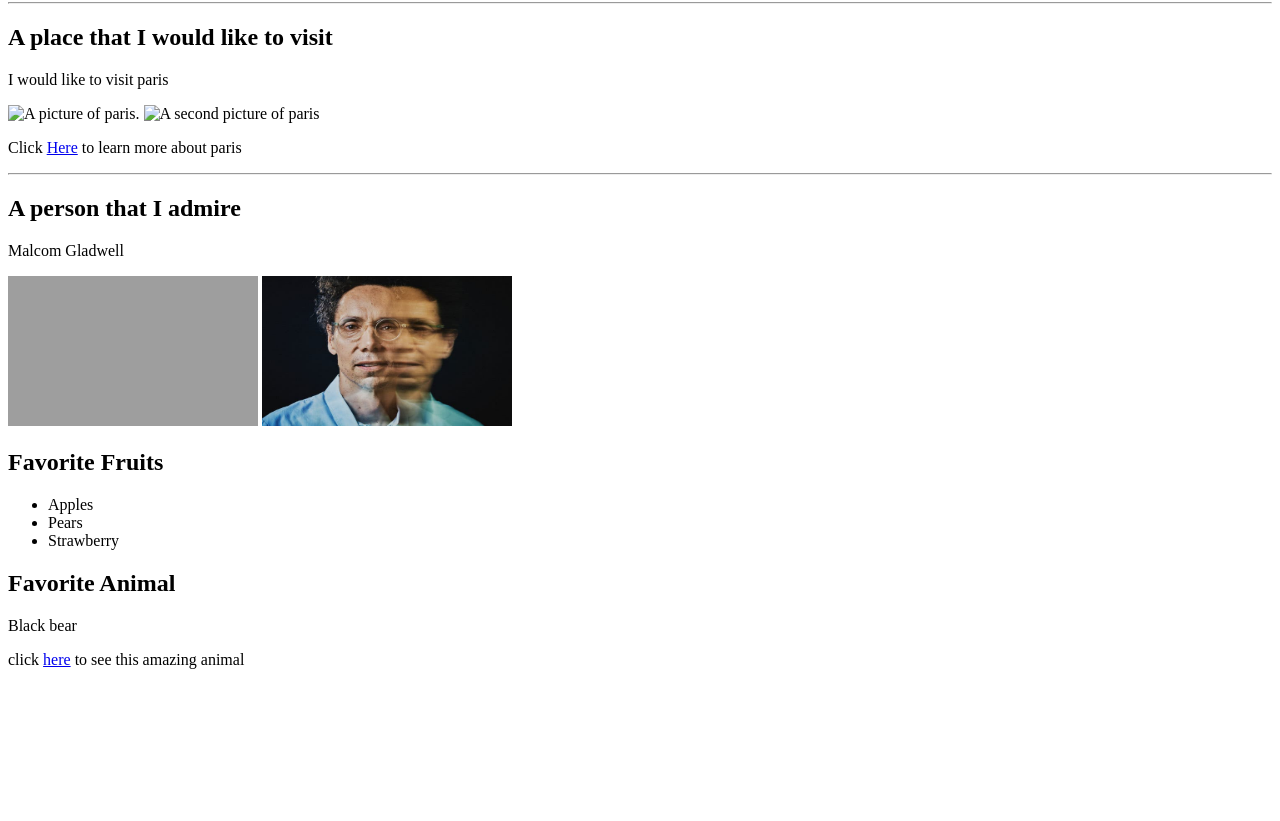
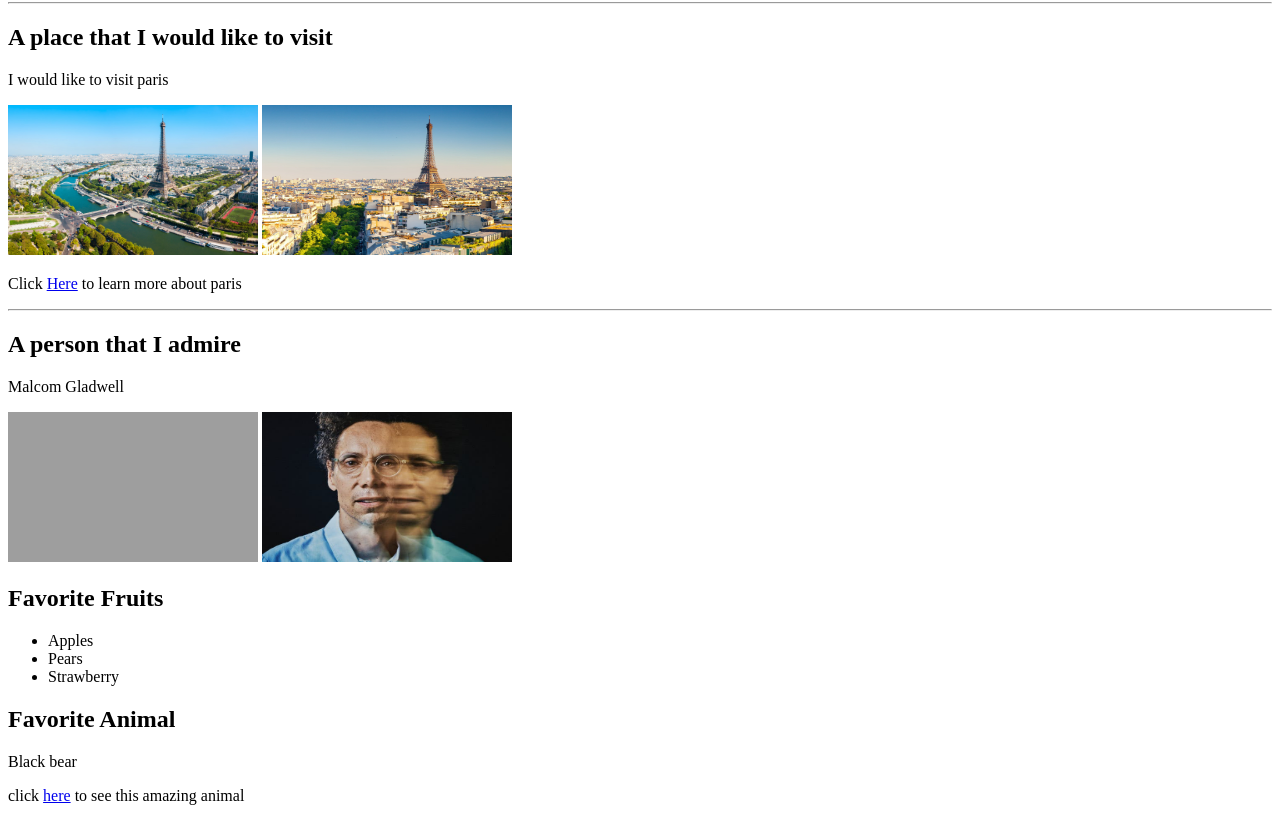
Before and after one commit to samSchulie33/images_1, a plain HTML site: page index.html in a window 1280 px wide. Shown: the part 88-909 px from the top of the page. Before the commit the page ends 800 px from the top, so only its background shows below. Drawn offline with Linux system fonts and the light colour scheme; grey boxes are pictures that could not be loaded; files whose address does not match are found by name.

Commit message:
Update index.html

```diff
--- a/index.html
+++ b/index.html
@@ -16,8 +16,8 @@
 <p>
 I would like to visit paris
 </p>
-<img src="img/paris_01.jpg" alt="A picture of paris." width="250" height="150">
-<img src="img/paris_02.jpg" alt="A second picture of paris" width="250" height="150">
+<img src="paris_01.jpg" alt="A picture of paris." width="250" height="150">
+<img src="paris_02.jpg" alt="A second picture of paris" width="250" height="150">
 <p>
    Click  <a href="https://en.wikipedia.org/wiki/Paris">Here</a> to learn more about paris
 </p>
```
